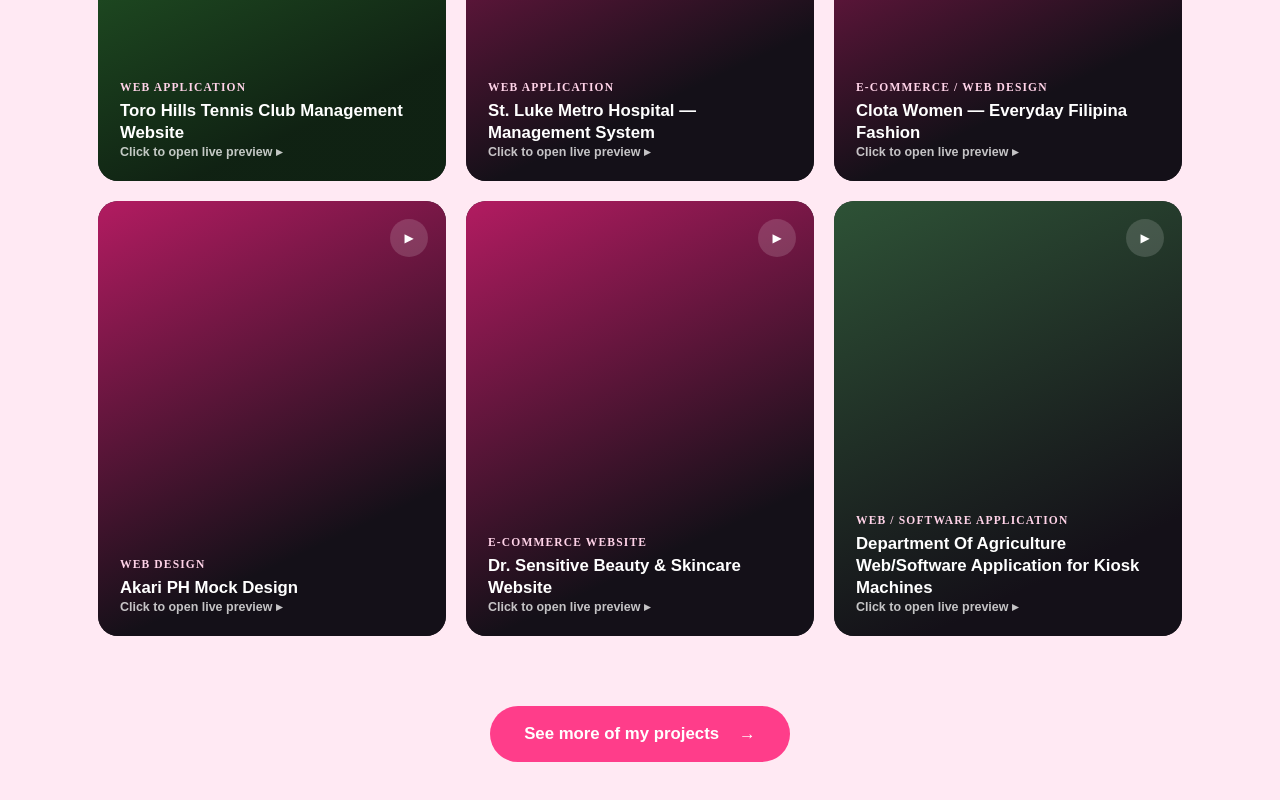
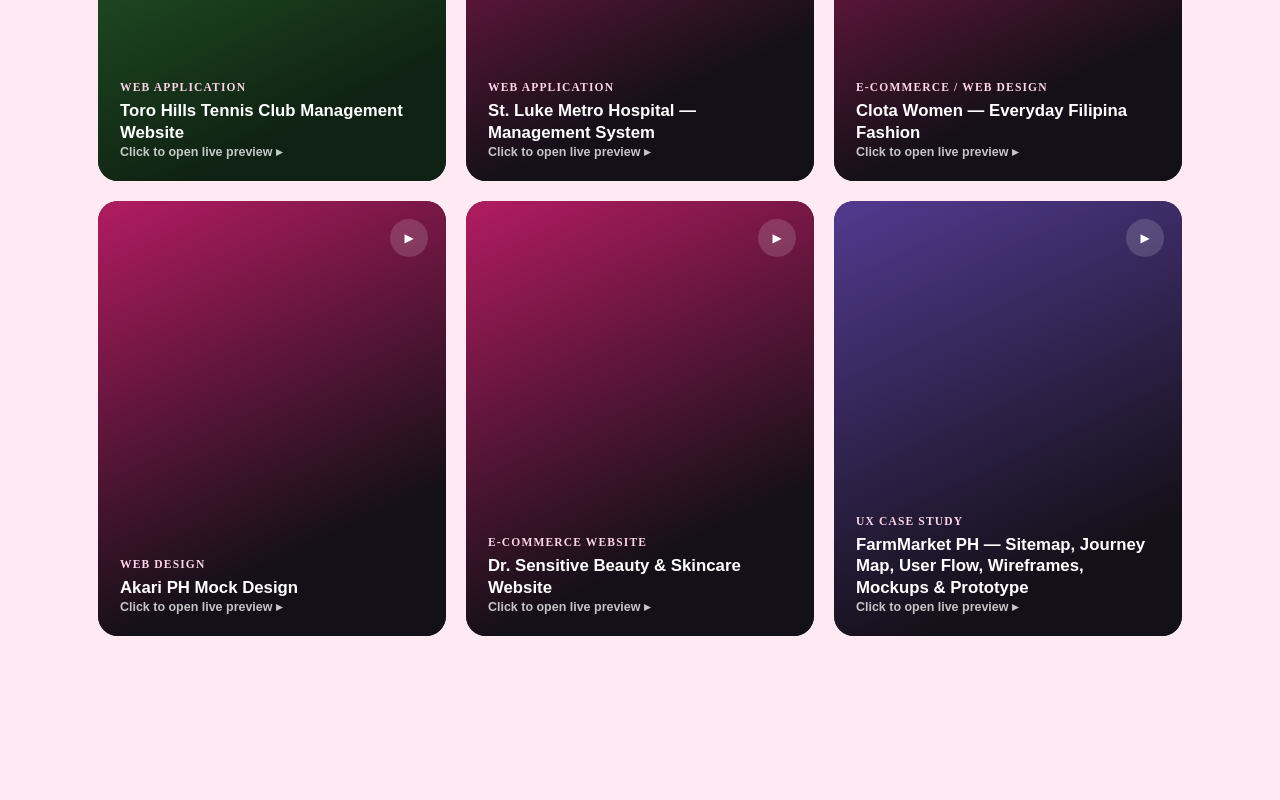
Before and after one commit to beypastrana/webdevportfolio, a plain HTML site: page projects.html in a window 1280 px wide. Shown: the part 1530-2330 px from the top of the page. Drawn offline with Linux system fonts and the light colour scheme.

Commit message:
Update projects.html

```diff
--- a/projects.html
+++ b/projects.html
@@ -1,4 +1,3 @@
-
 <!DOCTYPE html>
 <html lang="en">
 <head>
@@ -81,12 +80,6 @@
   nav ul{list-style:none; display:flex; gap:28px;}
   nav a{font-weight:600; font-size:.92rem;}
   nav a:hover{color:var(--pink-deep);}
-  .switch-btn{
-    background:var(--black); color:var(--cream); padding:10px 20px; border-radius:999px;
-    font-weight:700; font-size:.85rem; display:inline-flex; align-items:center; gap:8px;
-    transition:transform .25s ease, background .25s ease; white-space:nowrap;
-  }
-  .switch-btn:hover{background:var(--pink-hot); transform:translateY(-2px);}
   .burger{display:none; flex-direction:column; gap:5px; cursor:pointer; background:none; border:none;}
   .burger span{width:24px; height:2px; background:#1b1420;}
 
@@ -200,6 +193,7 @@
   .work-card.thumb-web::before{background:linear-gradient(155deg, #315B3A, var(--black) 80%);}
   .work-card.thumb-mobile::before{background:linear-gradient(155deg, #2E5266, var(--black) 80%);}
   .work-card.thumb-tennis::before{background:linear-gradient(155deg, #2f7d32, #0f2412 80%);}
+  .work-card.thumb-case::before{background:linear-gradient(155deg, #5B3FA0, var(--black) 80%);}
   .work-card .play{
     position:absolute; top:18px; right:18px; z-index:1;
     width:38px; height:38px; border-radius:50%; background:rgba(255,255,255,.15);
@@ -342,6 +336,17 @@
     .projects-page-wrap .work-grid {
       margin-top: 0;
     }
+
+    /* ---------- Scroll reveal transitions ---------- */
+    .reveal{
+      opacity:0; transform:translateY(28px);
+      transition:opacity .7s cubic-bezier(.16,.84,.44,1), transform .7s cubic-bezier(.16,.84,.44,1);
+      will-change:opacity, transform;
+    }
+    .reveal.in-view{opacity:1; transform:translateY(0);}
+    @media (prefers-reduced-motion: reduce){
+      .reveal{opacity:1; transform:none; transition:none;}
+    }
   </style>
 </head>
 <body>
@@ -478,25 +483,19 @@
         </span>
       </button>
 
-
-      <!-- Department of Agriculture Kiosk Application -->
-      <button class="work-card thumb-web" onclick="openProject('iframe', {
-          title: 'Department Of Agriculture Web/Software Application for Kiosk Machines',
-          src: 'https://qosko.com/home'
+      <!-- FarmMarket PH — UX Case Study -->
+      <button class="work-card thumb-case" onclick="openProject('iframe', {
+          title: 'FarmMarket PH — UX Case Study',
+          src: 'case-study/sitemap.html'
       })">
         <span class="play">▶</span>
         <span class="info">
-          <span class="cat">Web / Software Application</span>
-          <h3>Department Of Agriculture Web/Software Application for Kiosk Machines</h3>
+          <span class="cat">UX Case Study</span>
+          <h3>FarmMarket PH — Sitemap, Journey Map, User Flow, Wireframes, Mockups &amp; Prototype</h3>
           <span class="hint">Click to open live preview ▸</span>
         </span>
       </button>
 
-    </div>
-    <div style="text-align:center; margin-top:34px;">
-      <a href="projects.html" class="email-btn" style="display:inline-flex; text-decoration:none; align-items:center; justify-content:center;">
-        See more of my projects <span style="margin-left:8px;">→</span>
-      </a>
     </div>
   </section>
 
@@ -606,6 +605,31 @@
       }
     });
 
+    // ---------- Scroll reveal transitions ----------
+    (function(){
+      const revealSelectors = [
+        '.projects-page-header', '.back-home', '.section-head', '.work-card'
+      ];
+      const targets = document.querySelectorAll(revealSelectors.join(','));
+      targets.forEach((el, i) => {
+        el.classList.add('reveal');
+        el.style.transitionDelay = (i % 6) * 60 + 'ms';
+      });
+
+      if('IntersectionObserver' in window){
+        const io = new IntersectionObserver((entries) => {
+          entries.forEach(entry => {
+            if(entry.isIntersecting){
+              entry.target.classList.add('in-view');
+              io.unobserve(entry.target);
+            }
+          });
+        }, { threshold: 0.12, rootMargin: '0px 0px -40px 0px' });
+        targets.forEach(el => io.observe(el));
+      } else {
+        targets.forEach(el => el.classList.add('in-view'));
+      }
+    })();
   </script>
 </body>
 </html>
```
